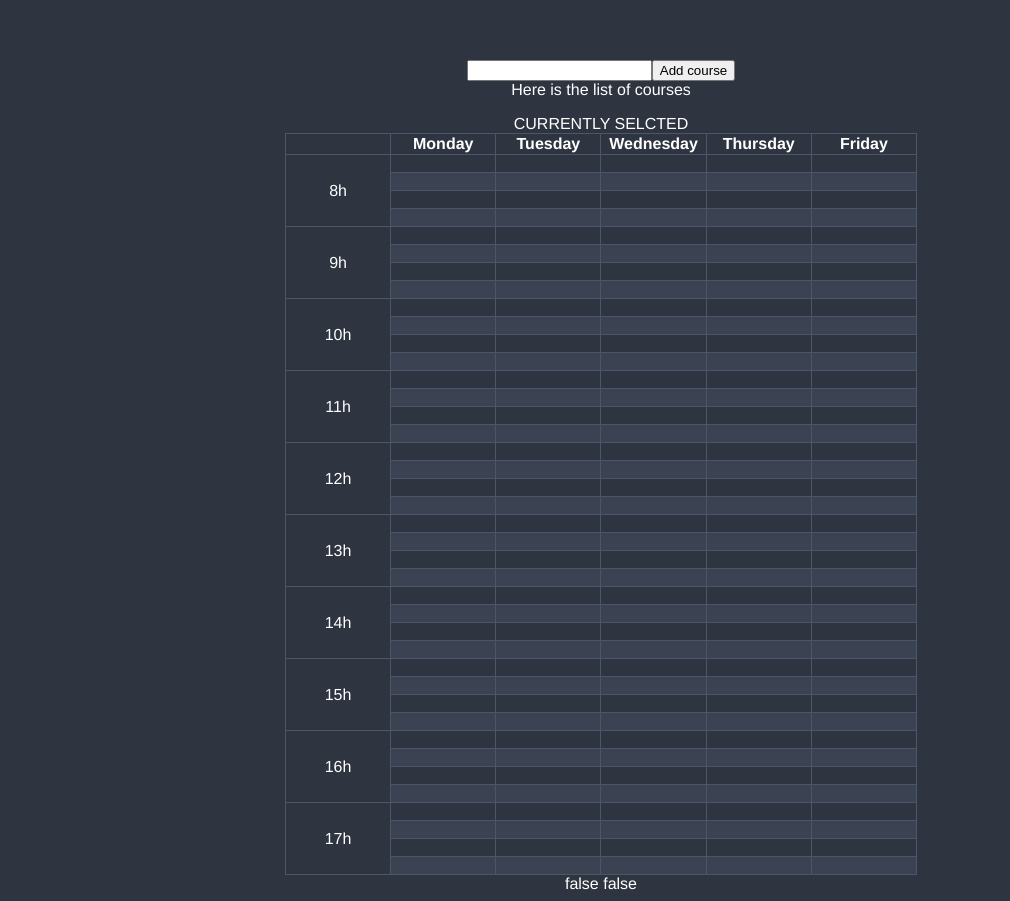
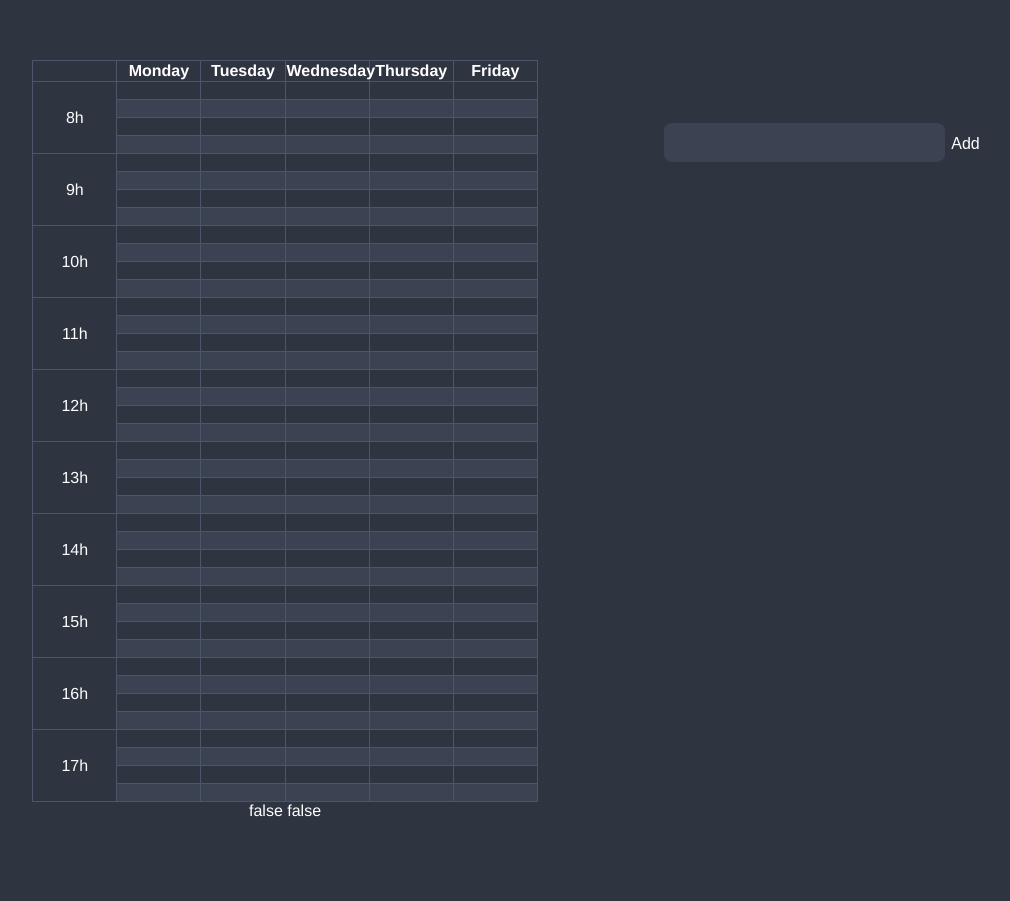
Before and after one commit to jfto23/superscheduler, a Vue app: page / in a window 1280 px wide. Shown: the whole page, without its empty margins (39-1049 px from the left). After the commit the page ends 820 px from the top, so only its background shows below. Built offline with nearby package versions, Linux system fonts and the light colour scheme.

Commit message:
added basic styling

```diff
--- a/src/components/ScheduleForm.vue
+++ b/src/components/ScheduleForm.vue
@@ -1,19 +1,20 @@
 <template>
   <div>
+		<div class=schedule-form>
 			<input @keyup.enter="addCourse" type="text" v-model="newCourse">
-		<button @click="addCourse"> Add course</button>
+			<button @click="addCourse">Add</button>
 			<br>
-		Here is the list of courses
 			<ul>
 				<li v-for="(course,index) in courses" :key="index">
 					<ScheduleCourse :course=courses[index]>
 					</ScheduleCourse>
-				<button @click="removeCourse(index)"> Remove</button>
-				<button @click="selectCourse(index)"> Select</button>
+					<button class=course-btn @click="removeCourse(index)"> Remove</button>
+					<button class=course-btn @click="selectCourse(index)"> Select</button>
 				</li>
 			</ul>
-		CURRENTLY SELCTED{{ selectedCourse.name }}
+			{{ selectedCourse.name }}
 			<br>
+		</div>
 		<TheSchedule :selectedCourse=selectedCourse :courses=courses></TheSchedule>
   </div>
 </template>
@@ -67,6 +68,49 @@ export default {
 
 <!-- Add "scoped" attribute to limit CSS to this component only -->
 <style scoped>
+.schedule-form {
+	width: 40%;
+	float: right;
+	text-align: left;
+	margin: 5%;
+
+}
+
+input {
+	background-color: #3b4252;
+	border: none;
+	padding: 8px;
+	border-radius: 8px;
+	color: white;
+	font-size: 1.25rem;
+}
+
+button {
+	background-color:#2e3440;
+	border: none;
+	color: white;
+	font-size: 1rem;
+}
+
+.course-btn {
+	float: right;
+
+}
+
+input:focus{
+	outline: none;
+
+}
+li {
+	font-size: 1.5rem;
+	border: 2px solid #3b4252;
+	padding: 10px;
+	overflow: hidden;
+	width: 40%;
+	border-radius: 10px;
+	margin: 2px;
+
+}
 h3 {
   margin: 40px 0 0;
 }
@@ -74,6 +118,7 @@ ul {
   list-style-type: none;
   padding: 0;
 }
+
 a {
   color: #42b983;
 }
--- a/src/components/TheSchedule.vue
+++ b/src/components/TheSchedule.vue
@@ -80,8 +80,10 @@ export default {
 <!-- Add "scoped" attribute to limit CSS to this component only -->
 <style scoped>
 .schedule {
-	margin: auto;
-	width: 50%;
+	width: 40%;
+	margin-left: 5%;
+	margin-right: 5%;
+	float: right;
 }
 
 table, td, th {
```
Lines whose indentation alone changed are shown as unchanged.
